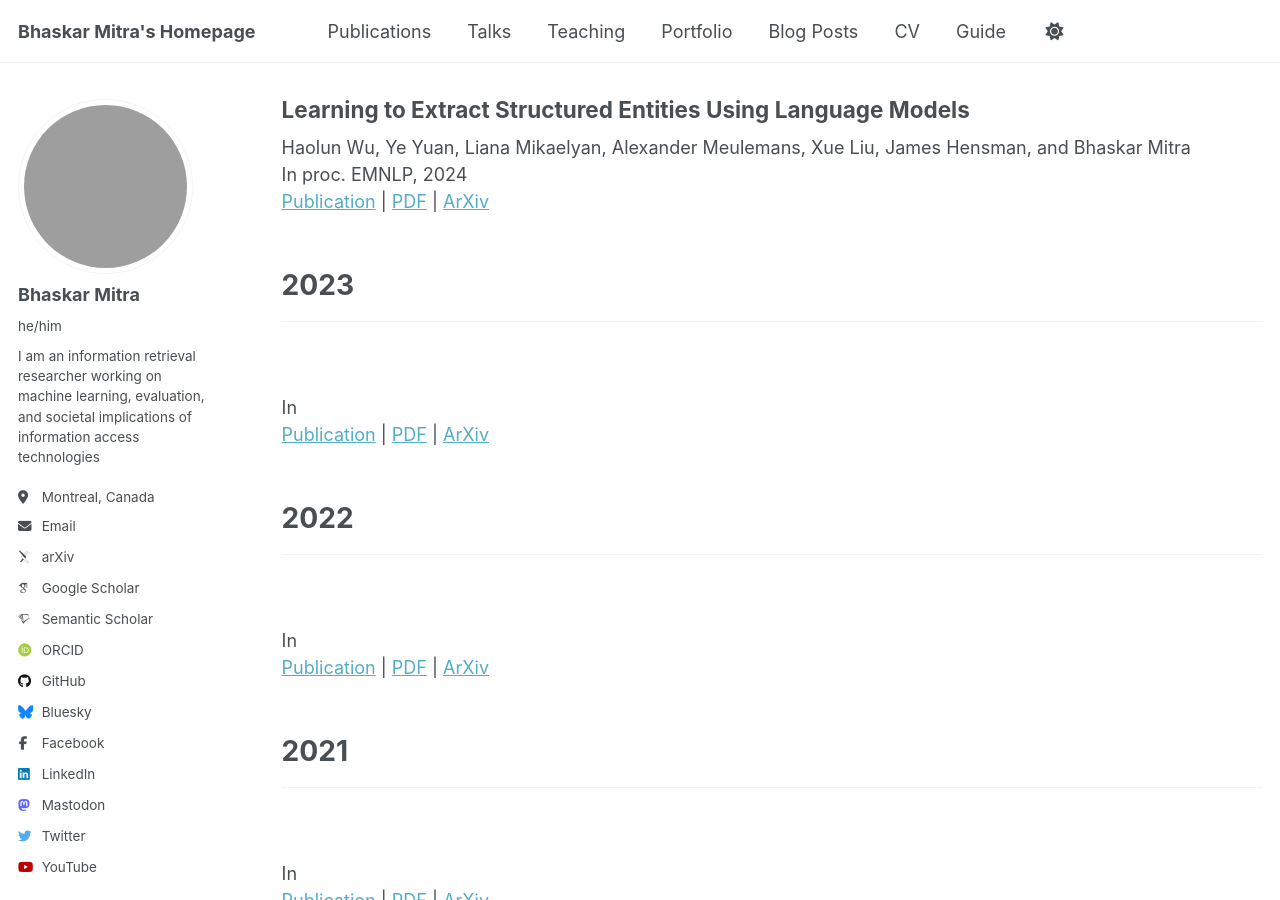
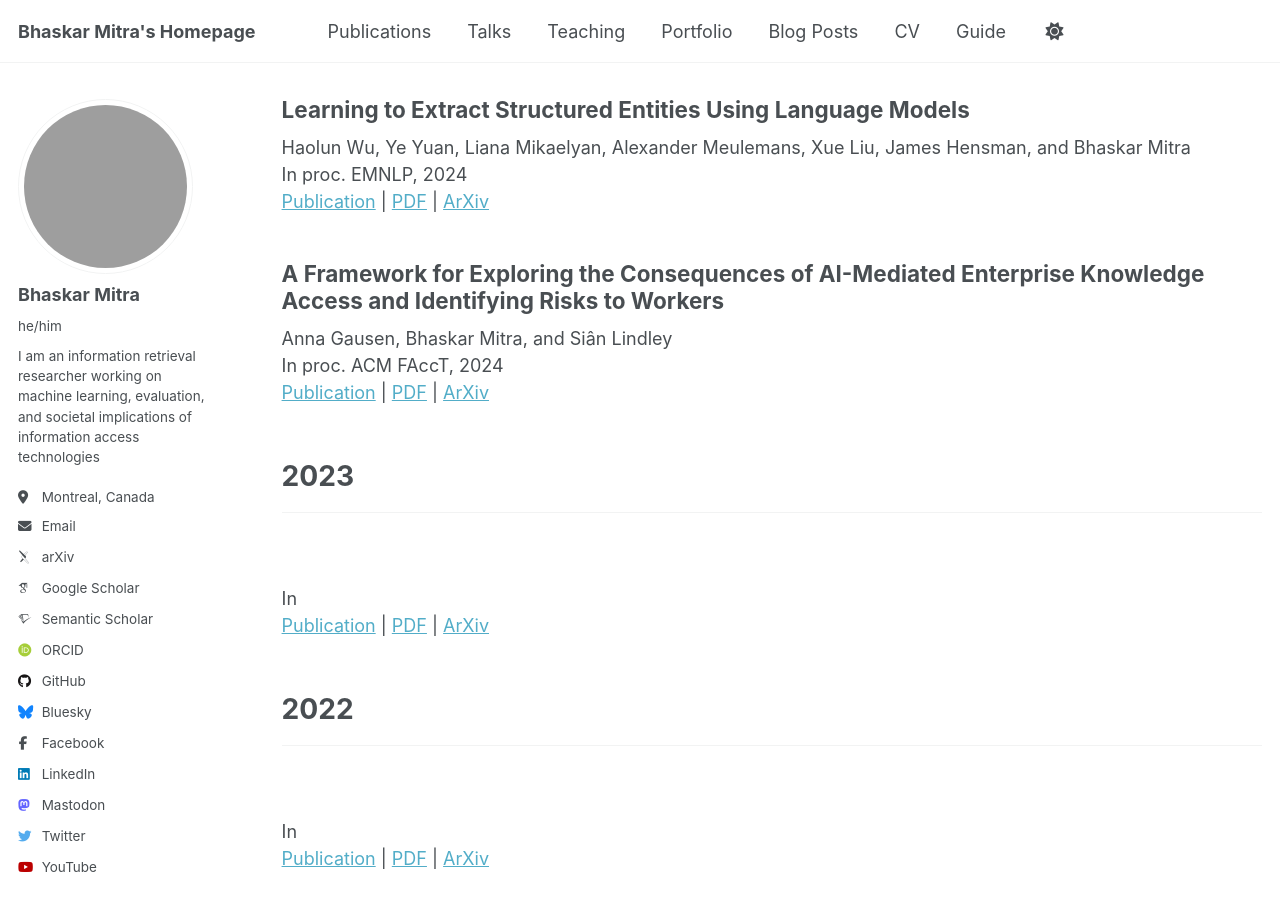
Before and after one commit to bhaskar-mitra/bhaskar-mitra.github.io, a Jekyll site: the page built from _pages/publications.html, in a window 1280 px wide and 900 px high, scrolled down 3285 px. Built offline with Jekyll 4.4.1, drawn with Linux system fonts in a browser that asks for light colours; some web fonts are replaced; grey boxes are pictures that could not be loaded.

Commit message:
Update publications.html

```diff
--- a/_pages/publications.html
+++ b/_pages/publications.html
@@ -129,6 +129,12 @@ author_profile: true
     In proc. EMNLP, 2024<br/>
     <a href="https://aclanthology.org/2024.emnlp-main.388/">Publication</a> | <a href="../files/2024.emnlp-main.388.pdf">PDF</a> | <a href="https://arxiv.org/abs/2402.04437">ArXiv</a>
   </article>
+  <article class="archive__item" itemscope itemtype="http://schema.org/CreativeWork">
+    <h2>A Framework for Exploring the Consequences of AI-Mediated Enterprise Knowledge Access and Identifying Risks to Workers</h2>
+    Anna Gausen, Bhaskar Mitra, and Siân Lindley<br/>
+    In proc. ACM FAccT, 2024<br/>
+    <a href="https://dl.acm.org/doi/10.1145/3630106.3658900">Publication</a> | <a href="../files/3630106.3658900.pdf">PDF</a> | <a href="https://arxiv.org/abs/2312.10076">ArXiv</a>
+  </article>
 </div>
 
 <br /><br />
```
